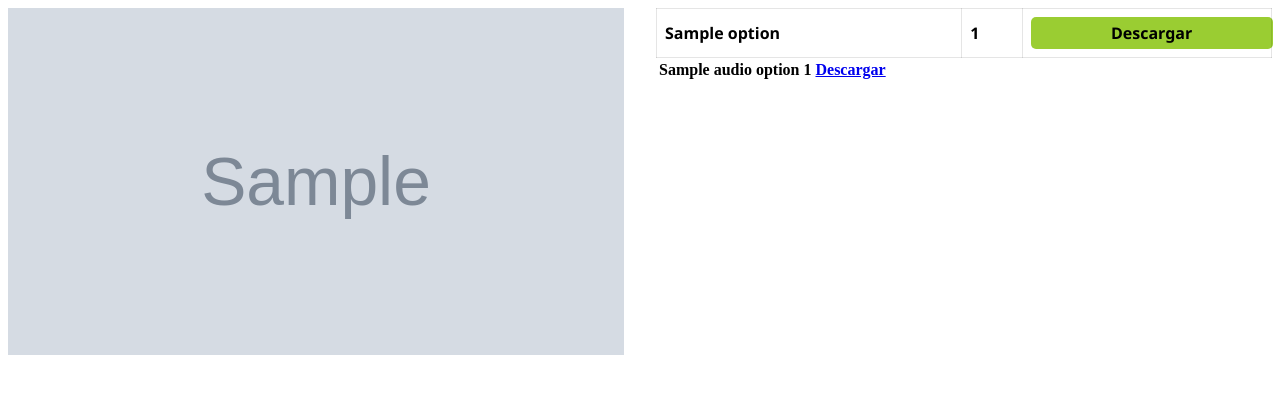
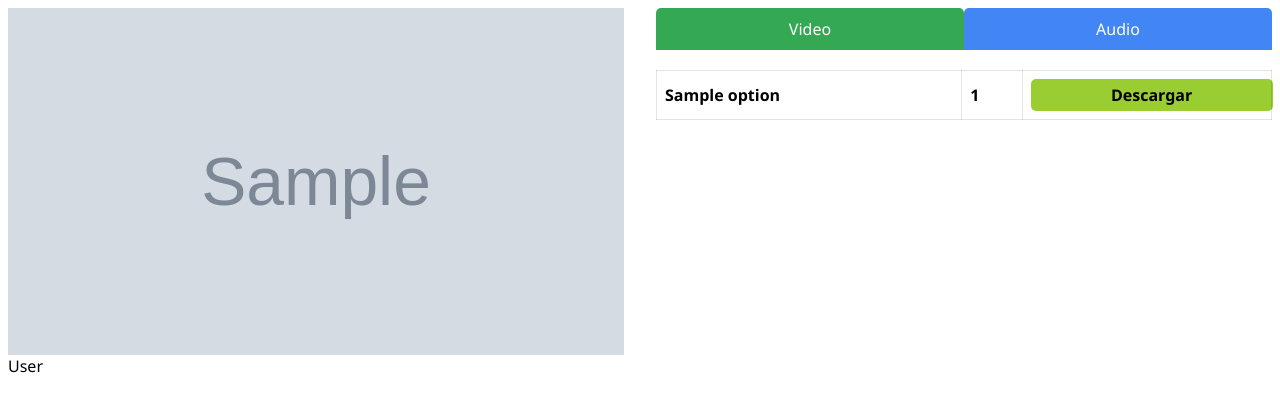
Before and after one commit to leandrodevarona/y2download, a FastAPI app: template app/templates/download_options.html in a window 1280 px wide. Shown: the top 412 px of the page. Run offline with FastAPI, Linux system fonts and the light colour scheme; the template is opened without the code that fills it: most values are stand-ins (such as "Sample title", 1, 10 or a date in 2020); grey boxes marked "Sample" are stand-in pictures; lists and menus that the app fills with data are empty; parts of the project's set-up code (start-up, migrations or seed data) failed here and were passed over; some libraries are stand-ins or nearby versions.

Commit message:
solo falta el nombre completo del archivo y la espera

```diff
--- a/app/main.py
+++ b/app/main.py
@@ -41,7 +41,7 @@ async def download_options(request: Request, url: str):
 
         thumbnail_url = get_thumbnail_url(url)
 
-        formats = get_video_formats(url)
+        fullname, formats = get_video_formats(url)
 
         options = get_download_options(formats, url, request.base_url)
 
@@ -49,6 +49,7 @@ async def download_options(request: Request, url: str):
             request=request,
             name="download_options.html",
             context = {
+                'fullname': fullname,
                 'video_options': options,
                 'audio_option':
                     {
--- a/app/services/yt_dlp.py
+++ b/app/services/yt_dlp.py
@@ -51,10 +51,14 @@ def get_video_formats(url: str):
         # Obtener la información del video
         info_dict = ydl.extract_info(url, download=False)  # No descargar, solo obtener información
 
+        name = get_random_name()
+
+        fullname = info_dict.get('fulltitle', name)
+
         # Acceder a la lista de formatos
         formats = info_dict.get('formats', [])
 
-        return formats
+        return [fullname, formats]
 
 
 def get_download_options(formats: list, video_url: str, base_url: str):
--- a/app/templates/download_options.html
+++ b/app/templates/download_options.html
@@ -1,18 +1,26 @@
 <html lang="en">
+
 <head>
     <meta charset="UTF-8">
     <meta name="viewport" content="width=device-width, initial-scale=1.0">
     <title>Download Video and Audio from YouTube</title>
-    <link href="{{ url_for('static', path='/styles/download.css') }}" rel="stylesheet" />
+    <link href="{{ url_for('static', path='/styles/download_options.css') }}" rel="stylesheet" />
 </head>
+
 <body>
     <div class="container">
         <section>
             <img class="container_img" src="{{thumbnail}}" alt="Video preview">
+            <span>{{fullname}}</span>
         </section>
         <section>
+            <div class="tabs">
+                <div class="tab active" onclick="showTab('videoTab')">Video</div>
+                <div class="tab" onclick="showTab('audioTab')">Audio</div>
+            </div>
+
             <!-- Video options -->
-            <div class="options_content">
+            <div id="videoTab" class="tabContent">
                 <table class="options_table">
                     {% for option in video_options %}
                     <tr>
@@ -27,9 +35,10 @@
                     {% endfor %}
                 </table>
             </div>
+
             <!-- Audio options -->
-            <div>
-                <table>
+            <div id="audioTab" class="tabContent hidden">
+                <table class="options_table">
                     <tr>
                         <th>{{audio_option.name}}</th>
                         <th>{{audio_option.size}}</th>
@@ -49,6 +58,25 @@
         function analyze(url) {
             window.location.href = `/download?url=${url}`
         }
+
+        function showTab(tabName) {
+            const videoTab = document.getElementById('videoTab');
+            const audioTab = document.getElementById('audioTab');
+            const tabs = document.querySelectorAll('.tab');
+
+            if (tabName === 'videoTab') {
+                videoTab.classList.remove('hidden');
+                audioTab.classList.add('hidden');
+                tabs[0].classList.add('active');
+                tabs[1].classList.remove('active');
+            } else {
+                audioTab.classList.remove('hidden');
+                videoTab.classList.add('hidden');
+                tabs[1].classList.add('active');
+                tabs[0].classList.remove('active');
+            }
+        }
     </script>
 </body>
+
 </html>
--- a/static/styles/download.css
+++ /dev/null
@@ -1,48 +0,0 @@
-.container {
-    display: grid;
-    grid-template-columns: 1fr 1fr;
-    gap: 2rem;
-}
-
-@media only screen and (max-width: 600px) {
-    .container {
-        grid-template-columns: none;
-        grid-template-rows: 0.5fr 1fr;
-    }
-}
-
-.container_img{
-    width: 100%;
-    height: auto;
-    aspect-ratio: 16 / 9;
-}
-
-.options_content{
-    display: flex;
-    justify-content: center;
-}
-
-.options_table{
-    border-collapse: collapse;
-    width: 100%;
-}
-
-.options_table th,
-.options_table td {
-    border: 1px solid rgba(0, 0, 0, 0.1);
-    padding: 8px;
-    text-align: left;
-    font-size: medium;
-    font-family: 'Segoe UI', Tahoma, Geneva, Verdana, sans-serif;
-}
-
-.options_table a{
-    padding: 0.3rem;
-    background-color: yellowgreen;
-    border-radius: 5px;
-    text-decoration: none;
-    color: black;
-    width: 100%;
-    display: block;
-    text-align: center;
-}
--- /dev/null
+++ b/static/styles/download_options.css
@@ -0,0 +1,95 @@
+.container {
+    display: grid;
+    grid-template-columns: 1fr 1fr;
+    gap: 2rem;
+
+    font-family: 'Segoe UI', Tahoma, Geneva, Verdana, sans-serif;
+}
+
+@media only screen and (max-width: 600px) {
+    .container {
+        grid-template-columns: none;
+        grid-template-rows: 0.5fr 1fr;
+    }
+}
+
+.container_img{
+    width: 100%;
+    height: auto;
+    aspect-ratio: 16 / 9;
+}
+
+.options_content{
+    display: flex;
+    justify-content: center;
+}
+
+.options_table{
+    border-collapse: collapse;
+    width: 100%;
+}
+
+.options_table th,
+.options_table td {
+    border: 1px solid rgba(0, 0, 0, 0.1);
+    padding: 8px;
+    text-align: left;
+    font-size: medium;
+}
+
+.options_table a{
+    padding: 0.3rem;
+    background-color: yellowgreen;
+    border-radius: 5px;
+    text-decoration: none;
+    color: black;
+    width: 100%;
+    display: block;
+    text-align: center;
+}
+
+/******* CAMBIO *******/
+.tabs {
+    display: flex;
+    cursor: pointer;
+    margin-bottom: 20px;
+}
+.tab {
+    flex: 1;
+    padding: 10px;
+    text-align: center;
+    background-color: #4285f4; /* Blue tab color */
+    color: white;
+    border-radius: 5px 5px 0 0;
+    transition: background-color 0.3s;
+}
+.tab:hover {
+    background-color: #357ae8; /* Darker blue on hover */
+}
+.active {
+    background-color: #34a853; /* Green color for active tab */
+}
+table {
+    width: 100%;
+    border-collapse: collapse;
+}
+th, td {
+    padding: 10px;
+    border: 1px solid #ddd;
+    text-align: center;
+}
+.btn-download {
+    background-color: green;
+    color: white;
+    border: none;
+    padding: 10px 20px;
+    border-radius: 5px;
+    cursor: pointer;
+    transition: background-color 0.3s;
+}
+.btn-download:hover {
+    background-color: darkgreen; /* Darker green on hover */
+}
+.hidden {
+    display: none;
+}
```
Also changed, not shown: app/templates/home.html (+39 -19 lines), static/styles/home.css (+37 -6 lines).
